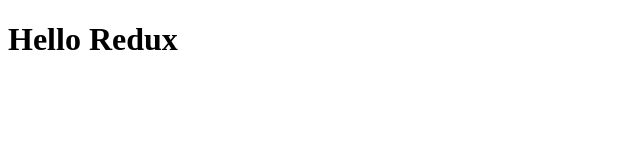
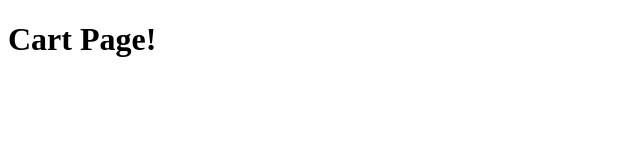
Before and after one commit to halexsrv/gostack-module-07, a React (Create React App) app: page /cart in a window 1280 px wide. Shown: the top 160 px of the page, without its empty margins (0-640 px from the left). Built offline with nearby package versions, Linux system fonts and the light colour scheme; the HTML template or start-up script is replaced by a standard one.

Commit message:
add setup for routes

```diff
--- a/package.json
+++ b/package.json
@@ -8,6 +8,7 @@
     "@testing-library/user-event": "^7.1.2",
     "react": "^16.12.0",
     "react-dom": "^16.12.0",
+    "react-router-dom": "^5.1.2",
     "react-scripts": "3.4.0"
   },
   "scripts": {
--- a/src/App.js
+++ b/src/App.js
@@ -1,10 +1,14 @@
 import React from 'react';
+import { BrowserRouter } from 'react-router-dom';
+
+import Routes from './routes';
 
 function App() {
   return (
-    <div className="App">
-      <h1>Hello Redux</h1>
-    </div>
+    <BrowserRouter>
+      {/* <Header /> */}
+      <Routes />
+    </BrowserRouter>
   );
 }
 
--- /dev/null
+++ b/src/pages/Cart/index.js
@@ -0,0 +1,7 @@
+import React from 'react';
+
+// import { Container } from './styles';
+
+export default function Cart() {
+  return <h1>Cart Page!</h1>;
+}
--- /dev/null
+++ b/src/pages/Home/index.js
@@ -0,0 +1,7 @@
+import React from 'react';
+
+// import { Container } from './styles';
+
+export default function Home() {
+  return <h1>Home Page!</h1>;
+}
--- /dev/null
+++ b/src/routes.js
@@ -0,0 +1,14 @@
+import React from 'react';
+import { Switch, Route } from 'react-router-dom';
+
+import Home from './pages/Home';
+import Cart from './pages/Cart';
+
+export default function Routes() {
+  return (
+    <Switch>
+      <Route path="/" exact component={Home} />
+      <Route path="/cart" component={Cart} />
+    </Switch>
+  );
+}
```
Also changed, not shown: 1 other file (tests, documents, lock files or other folders).
